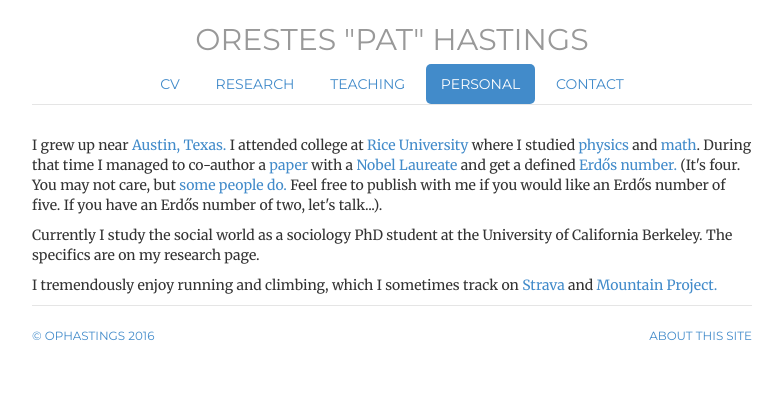
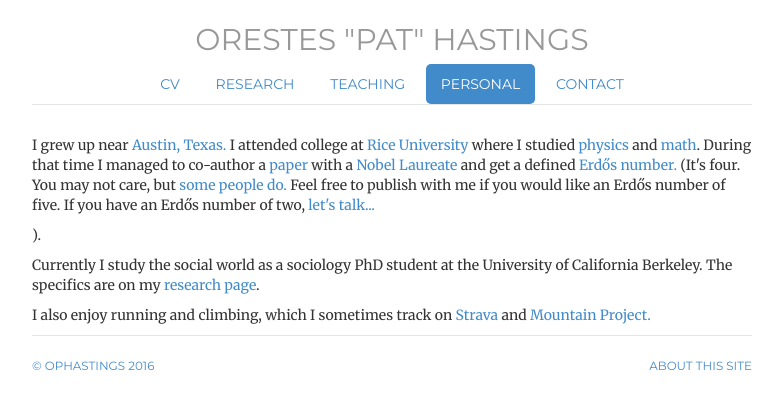
Before and after one commit to ophastings/ophastings.github.io, a Jekyll site: the page built from personal/index.html, in a window 1280 px wide. Shown: the top 409 px of the page, without its empty margins (248-1031 px from the left). Built offline with Jekyll 4.4.1, drawn with Linux system fonts in a browser that asks for light colours; comment, search, counter and statistics services are not loaded.

Commit message:
Update index.html

```diff
--- a/personal/index.html
+++ b/personal/index.html
@@ -3,7 +3,7 @@
 title: Personal
 cv: passive
 research: passive
-resources: passive
+teaching: passive
 personal: active
 contact: passive
 description: Personal page of ophastings.com, the website of Orestes Hastings, a sociology PhD candidate at UC Berkeley
@@ -17,12 +17,11 @@
 a <a href="http://www.nobelprize.org/nobel_prizes/physics/laureates/2012/wineland-facts.html">Nobel Laureate</a>
 and get a defined <a href="http://www.oakland.edu/enp/">Erdős number.</a> (It's four.
 You may not care, but <a title="http://xkcd.com/599/" href="http://xkcd.com/599/">some people do.</a>
-Feel free to publish with me if you would like an Erdős number of five. If you have an Erdős number of two, let's talk...).
+Feel free to publish with me if you would like an Erdős number of five. If you have an Erdős number of two, <a href="../contact">let's talk...</a></p>).
 </p>
 
-<p>Currently I study the social world as a sociology PhD student at the University of California Berkeley. The specifics are on my research page.</p>
-
+<p>Currently I study the social world as a sociology PhD student at the University of California Berkeley. The specifics are on my <a href="../research">research page</a>.</p>
 
 <p>
-I tremendously enjoy running and climbing, which I sometimes track on <a href="https://www.strava.com/athletes/pat_hastings">Strava</a> and <a href="http://www.mountainproject.com/u/pat-h//107979348?action=ticks&">Mountain Project.</a>
+I also enjoy running and climbing, which I sometimes track on <a href="https://www.strava.com/athletes/pat_hastings">Strava</a> and <a href="http://www.mountainproject.com/u/pat-h//107979348?action=ticks&">Mountain Project.</a>
 </p>
```
